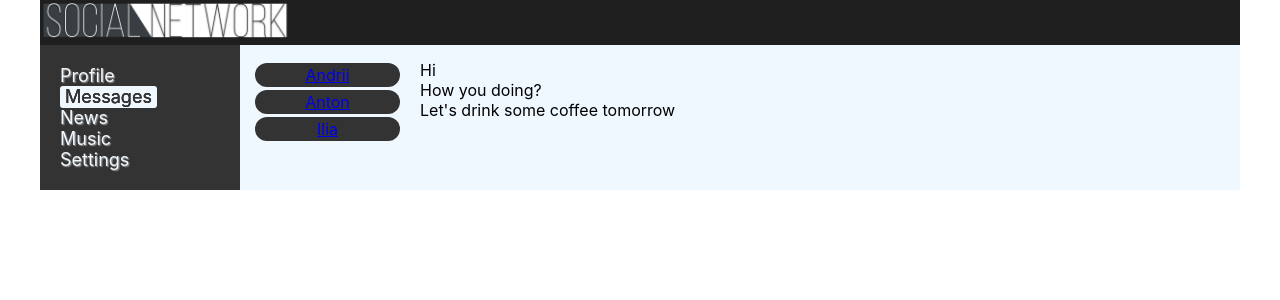
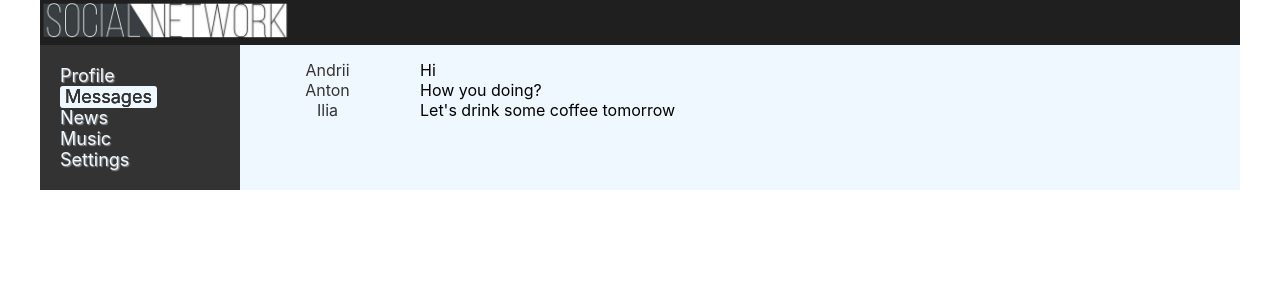
Before and after one commit to awdrallyracer/SocialNetwork, a React (Create React App) app: page /dialogs in a window 1280 px wide. Shown: the top 300 px of the page. Built offline with nearby package versions, Linux system fonts and the light colour scheme.

Commit message:
Divided on additional components

```diff
--- a/src/components/Dialogs/DialogData.jsx
+++ b/src/components/Dialogs/Data/DialogData.jsx
@@ -1,4 +1,3 @@
-import React from "react";
 
 let dialogsData = [
     { id: 1, name: 'Andrii' },
--- /dev/null
+++ b/src/components/Dialogs/DialogItem/DialogItem.jsx
@@ -0,0 +1,13 @@
+import React from "react";
+import { NavLink } from "react-router-dom";
+import d from './DialogItem.module.css';
+
+const DialogItem = (props) => {
+    return (
+        <div className={d.dialogItems}>
+                <NavLink to={"/dialogs/" + props.id} className={({ isActive }) => isActive ? d.active : d.dialogItems} >{props.name}</NavLink>
+        </div>
+    )
+}
+
+export default DialogItem;
--- /dev/null
+++ b/src/components/Dialogs/DialogItem/DialogItem.module.css
@@ -0,0 +1,23 @@
+.dialogs {
+    display: grid;
+    grid-template-columns: 2fr 10fr;
+}
+
+.dialogItems {
+    color: #333333;
+    text-decoration: none;
+    text-align: center;
+
+}
+
+.dialogItems .active {
+    color: aliceblue;
+    text-decoration: none;
+    background-color: #333333;
+    opacity: 90%;
+    text-align: center;
+    border-radius: 5px;
+    padding: 3px;
+    margin-top: 5px;
+    margin-bottom: 5px;
+}
--- a/src/components/Dialogs/Dialogs.jsx
+++ b/src/components/Dialogs/Dialogs.jsx
@@ -1,23 +1,10 @@
 import React from "react";
-import { NavLink } from "react-router-dom";
 import d from './Dialogs.module.css';
-import { dialogsData } from "./DialogData";
-import { messagesData } from "./DialogData";
+import { dialogsData } from "./Data/DialogData";
+import { messagesData } from "./Data/DialogData";
+import DialogItem from "./DialogItem/DialogItem";
+import Message from "./Message/Message";
 
-
-const DialogItem = (props) => {
-    return (
-        <div className={d.dialog + ' ' + d.active}>
-            <NavLink to={"/dialogs/" + props.id} >{props.name}</NavLink>
-        </div>
-    )
-}
-
-const Message = (props) => {
-    return (
-        <div className={d.message}>{props.text}</div>
-    )
-}
 
 const Dialogs = (props) => {
 
--- /dev/null
+++ b/src/components/Dialogs/Message/Message.jsx
@@ -0,0 +1,10 @@
+import React from "react"
+import d from './Message.module.css';
+
+const Message = (props) => {
+    return (
+        <div className={d.message}>{props.text}</div>
+    )
+}
+
+export default Message;
--- /dev/null
+++ b/src/components/Dialogs/Message/Message.module.css
@@ -0,0 +1,5 @@
+.messages {
+    padding: 10px;
+}
+
+.messages .message {}
--- /dev/null
+++ b/src/components/Profile/MyPosts/Data/PostsData.jsx
@@ -0,0 +1,6 @@
+let postsData = [
+    { message: "Hi, how are you?", likeCounter: '5' },
+    { message: "It's my first post", likeCounter: '10' }
+];
+
+export default postsData;
--- a/src/components/Profile/MyPosts/MyPosts.jsx
+++ b/src/components/Profile/MyPosts/MyPosts.jsx
@@ -1,14 +1,10 @@
 import React from "react";
 import p from './MyPosts.module.css';
 import Post from "./Post/Post.jsx"
+import postsData from "./Data/PostsData.jsx"
 
 
 const MyPosts = () => {
-
-    let postsData = [
-        { message: "Hi, how are you?", likeCounter: '5' },
-        { message: "It's my first post", likeCounter: '10' }
-    ];
 
     let postsElements = postsData.map(p => <Post message={p.message} likeCounter={p.likeCounter} />)
 
```
